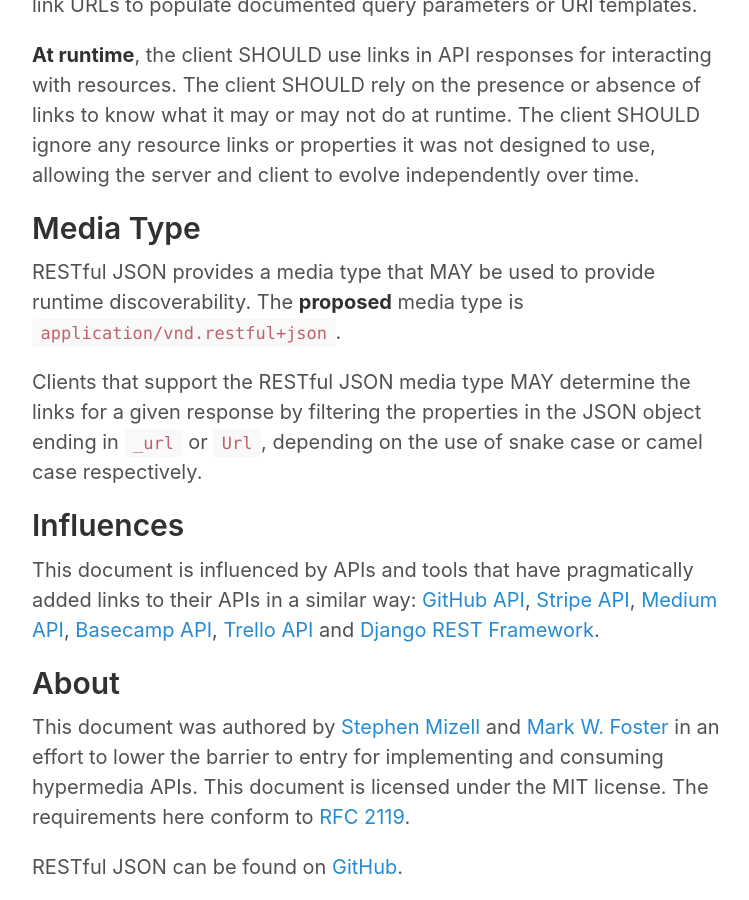
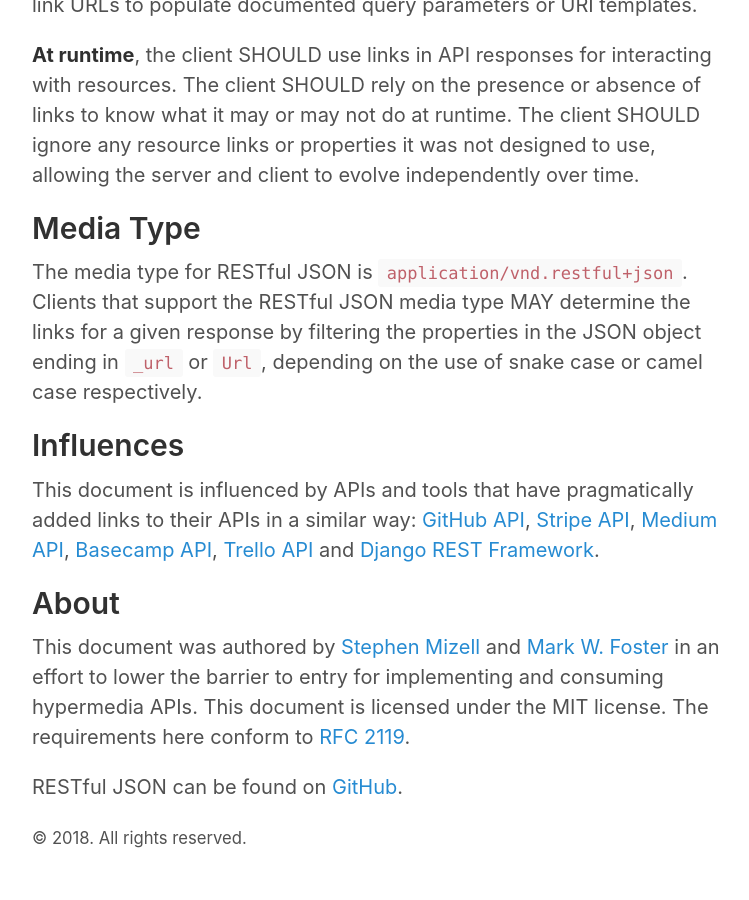
Before and after one commit to smizell/restfuljson, a Jekyll site: the page built from index.md, in a window 1280 px wide and 900 px high, scrolled down 1972 px. Shown: the whole window, without its empty margins (258-1007 px from the left). Built offline with Jekyll 4.4.1, drawn with Linux system fonts in a browser that asks for light colours.

Commit message:
Simplify media type conent more

```diff
--- a/index.md
+++ b/index.md
@@ -80,9 +80,7 @@ to use, allowing the server and client to evolve independently over time.
 
 ## Media Type
 
-RESTful JSON provides a media type that MAY be used to provide runtime
-discoverability. The **proposed** media type is `application/vnd.restful+json`.
-
+The media type for RESTful JSON is `application/vnd.restful+json`.
 Clients that support the RESTful JSON media type MAY determine the links for a
 given response by filtering the properties in the JSON object ending in `_url`
 or `Url`, depending on the use of snake case or camel case respectively.
```
